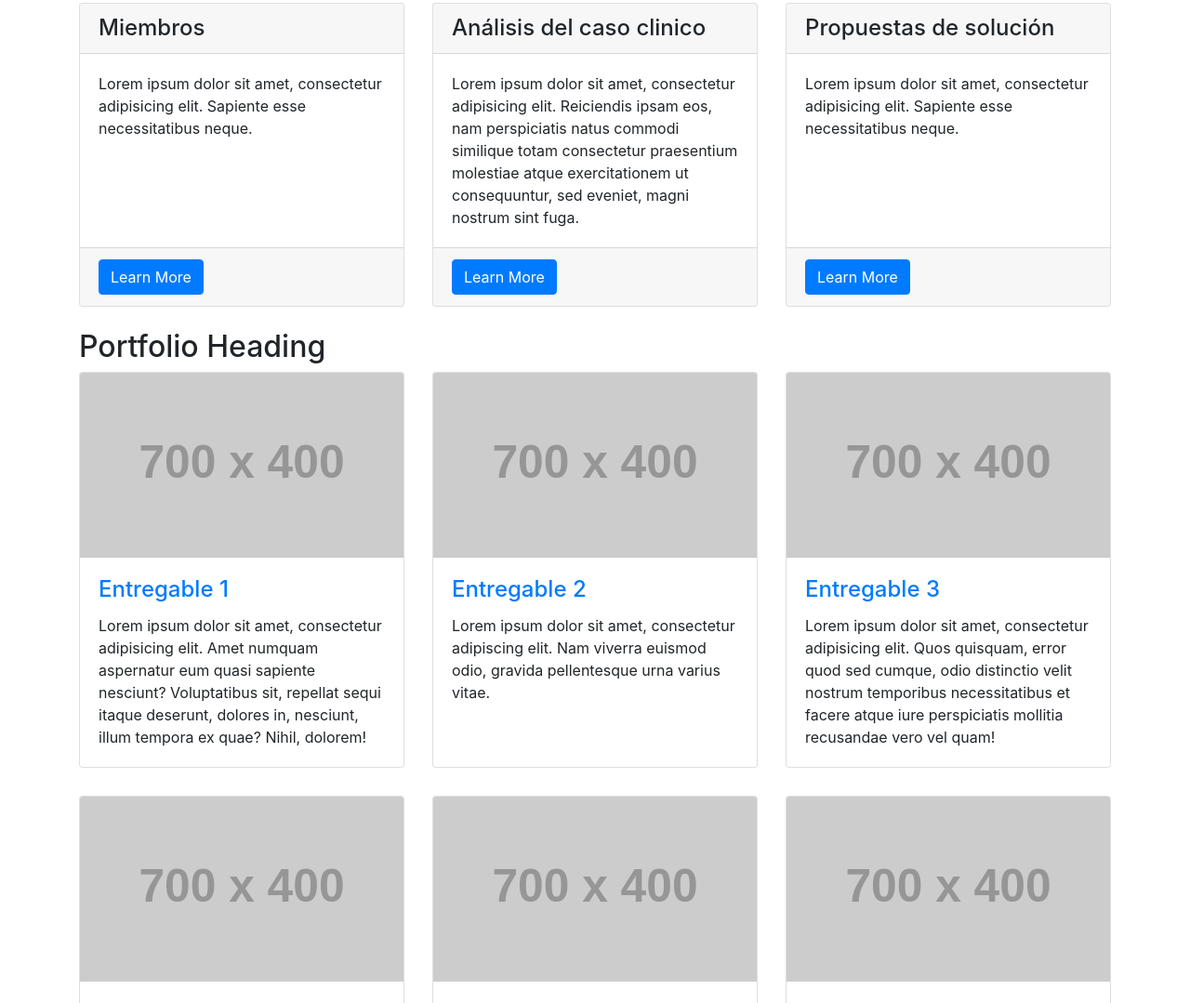
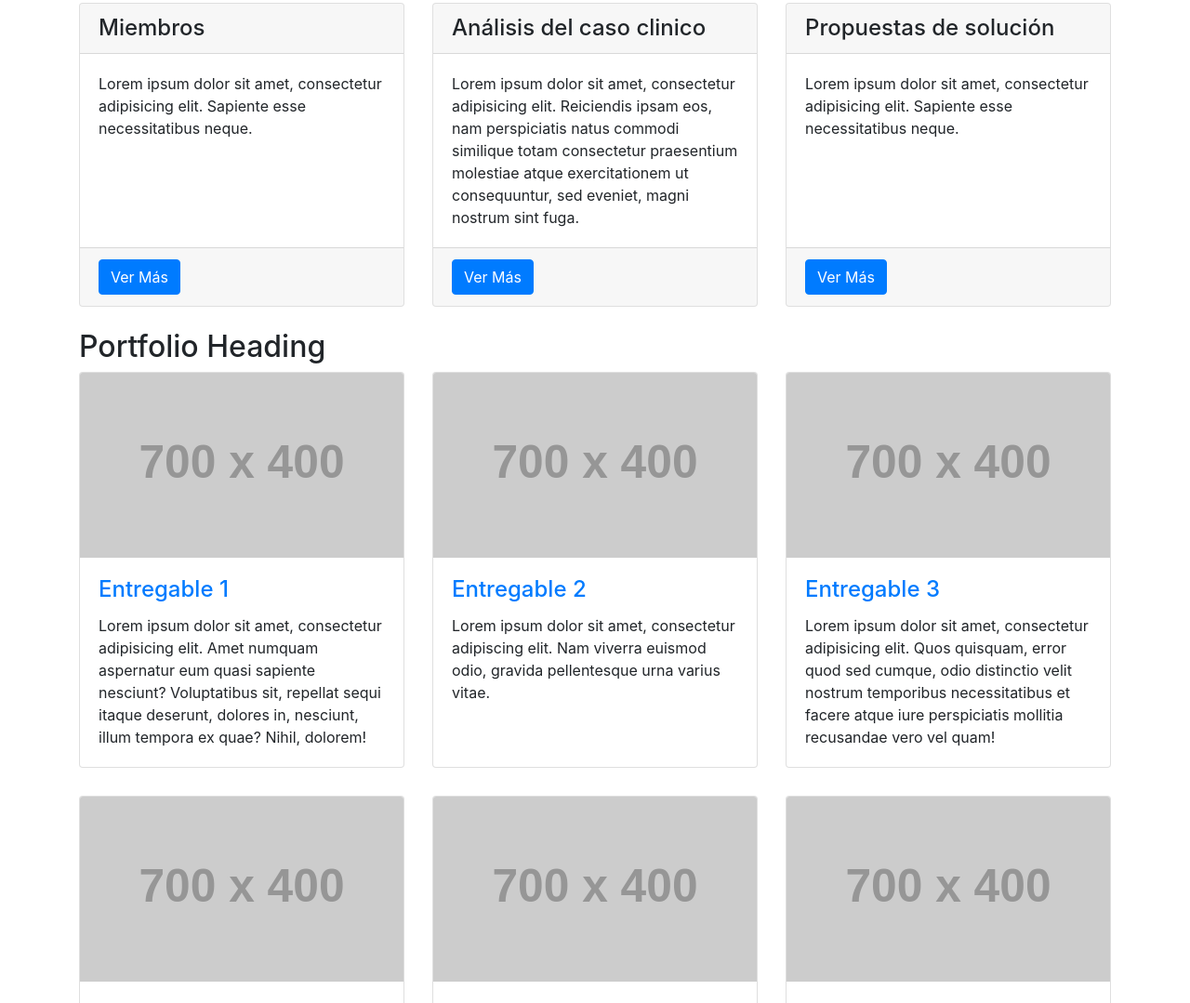
Before and after one commit to mauricio-gallardo22/externo, a website: page index.html in a window 1280 px wide. Shown: the part 669-1748 px from the top of the page at 93% size. Drawn offline with Linux system fonts and the light colour scheme; placeholder pictures from the web are drawn by us.

Commit message:
Update index.html

```diff
--- a/index.html
+++ b/index.html
@@ -133,7 +133,7 @@
             <p class="card-text">Lorem ipsum dolor sit amet, consectetur adipisicing elit. Sapiente esse necessitatibus neque.</p>
           </div>
           <div class="card-footer">
-            <a href="#" class="btn btn-primary">Learn More</a>
+            <a href="Sobre nosotros.html" class="btn btn-primary">Ver Más</a>
           </div>
         </div>
       </div>
@@ -144,7 +144,7 @@
             <p class="card-text">Lorem ipsum dolor sit amet, consectetur adipisicing elit. Reiciendis ipsam eos, nam perspiciatis natus commodi similique totam consectetur praesentium molestiae atque exercitationem ut consequuntur, sed eveniet, magni nostrum sint fuga.</p>
           </div>
           <div class="card-footer">
-            <a href="#" class="btn btn-primary">Learn More</a>
+            <a href="caso_clinico.html" class="btn btn-primary">Ver Más</a>
           </div>
         </div>
       </div>
@@ -155,7 +155,7 @@
             <p class="card-text">Lorem ipsum dolor sit amet, consectetur adipisicing elit. Sapiente esse necessitatibus neque.</p>
           </div>
           <div class="card-footer">
-            <a href="#" class="btn btn-primary">Learn More</a>
+            <a href="propuestas.html" class="btn btn-primary">Ver Más</a>
           </div>
         </div>
       </div>
```
